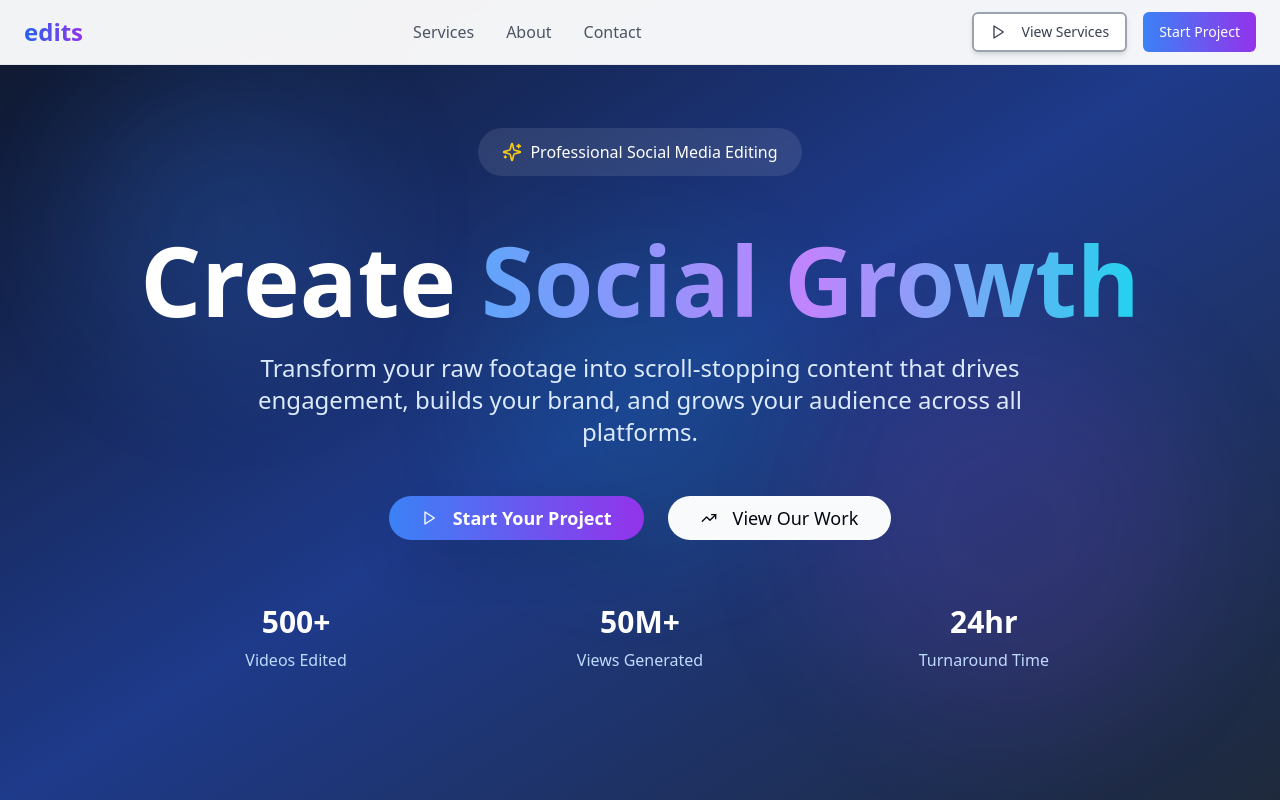
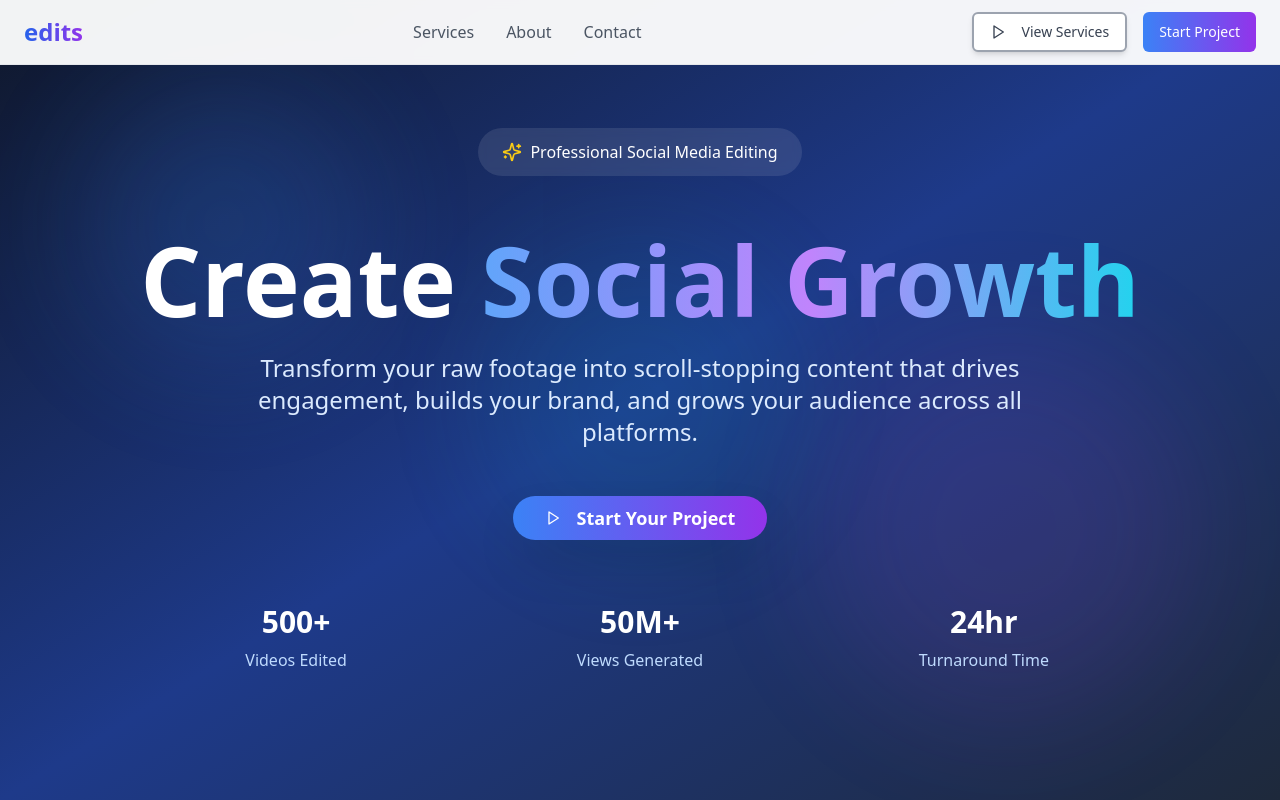
Before and after one commit to ronniehere/edits-1, a React (Vite) app: page / in a window 1280 px wide. Shown: the top 800 px of the page. Built offline with nearby package versions, Linux system fonts and the light colour scheme.

Commit message:
Remove view our work button
Removed the "View Our Work" button from the Hero section in `src/components/Hero.tsx`.

```diff
--- a/src/components/Hero.tsx
+++ b/src/components/Hero.tsx
@@ -1,15 +1,19 @@
+
 import { useState, useEffect } from 'react';
 import { Button } from '@/components/ui/button';
-import { Play, Sparkles, TrendingUp } from 'lucide-react';
+import { Play, Sparkles } from 'lucide-react';
+
 const Hero = () => {
   const [currentText, setCurrentText] = useState(0);
   const texts = ["Viral Content", "Engaging Reels", "Brand Stories", "Social Growth"];
+
   useEffect(() => {
     const interval = setInterval(() => {
       setCurrentText(prev => (prev + 1) % texts.length);
     }, 2000);
     return () => clearInterval(interval);
   }, []);
+
   const scrollToSection = (sectionId: string) => {
     const element = document.getElementById(sectionId);
     if (element) {
@@ -18,7 +22,9 @@ const Hero = () => {
       });
     }
   };
-  return <section className="relative min-h-screen flex items-center justify-center bg-gradient-to-br from-slate-900 via-blue-900 to-slate-800 overflow-hidden">
+
+  return (
+    <section className="relative min-h-screen flex items-center justify-center bg-gradient-to-br from-slate-900 via-blue-900 to-slate-800 overflow-hidden">
       {/* Animated background elements */}
       <div className="absolute inset-0">
         <div className="absolute top-20 left-20 w-72 h-72 bg-blue-500/20 rounded-full blur-3xl animate-pulse"></div>
@@ -53,17 +59,16 @@ const Hero = () => {
           Transform your raw footage into scroll-stopping content that drives engagement, builds your brand, and grows your audience across all platforms.
         </p>
 
-        <div className="flex flex-col sm:flex-row gap-6 justify-center items-center animate-fade-in" style={{
+        <div className="flex justify-center animate-fade-in" style={{
           animationDelay: '0.6s'
         }}>
-          <Button size="lg" className="bg-gradient-to-r from-blue-500 to-purple-600 hover:from-blue-600 hover:to-purple-700 text-white px-8 py-4 text-lg font-semibold rounded-full shadow-2xl hover:shadow-blue-500/25 transition-all duration-300 hover:scale-105" onClick={() => scrollToSection('contact')}>
+          <Button
+            size="lg"
+            className="bg-gradient-to-r from-blue-500 to-purple-600 hover:from-blue-600 hover:to-purple-700 text-white px-8 py-4 text-lg font-semibold rounded-full shadow-2xl hover:shadow-blue-500/25 transition-all duration-300 hover:scale-105"
+            onClick={() => scrollToSection('contact')}
+          >
             <Play className="w-5 h-5 mr-2" />
             Start Your Project
-          </Button>
-
-          <Button variant="outline" size="lg" onClick={() => scrollToSection('portfolio')} className="border-white/30 px-8 py-4 text-lg rounded-full backdrop-blur-sm transition-all duration-300 hover:scale-105 text-gray-950 bg-gray-50">
-            <TrendingUp className="w-5 h-5 mr-2" />
-            View Our Work
           </Button>
         </div>
 
@@ -84,6 +89,8 @@ const Hero = () => {
           </div>
         </div>
       </div>
-    </section>;
+    </section>
+  );
 };
+
 export default Hero;
```
Lines whose indentation alone changed are shown as unchanged.
